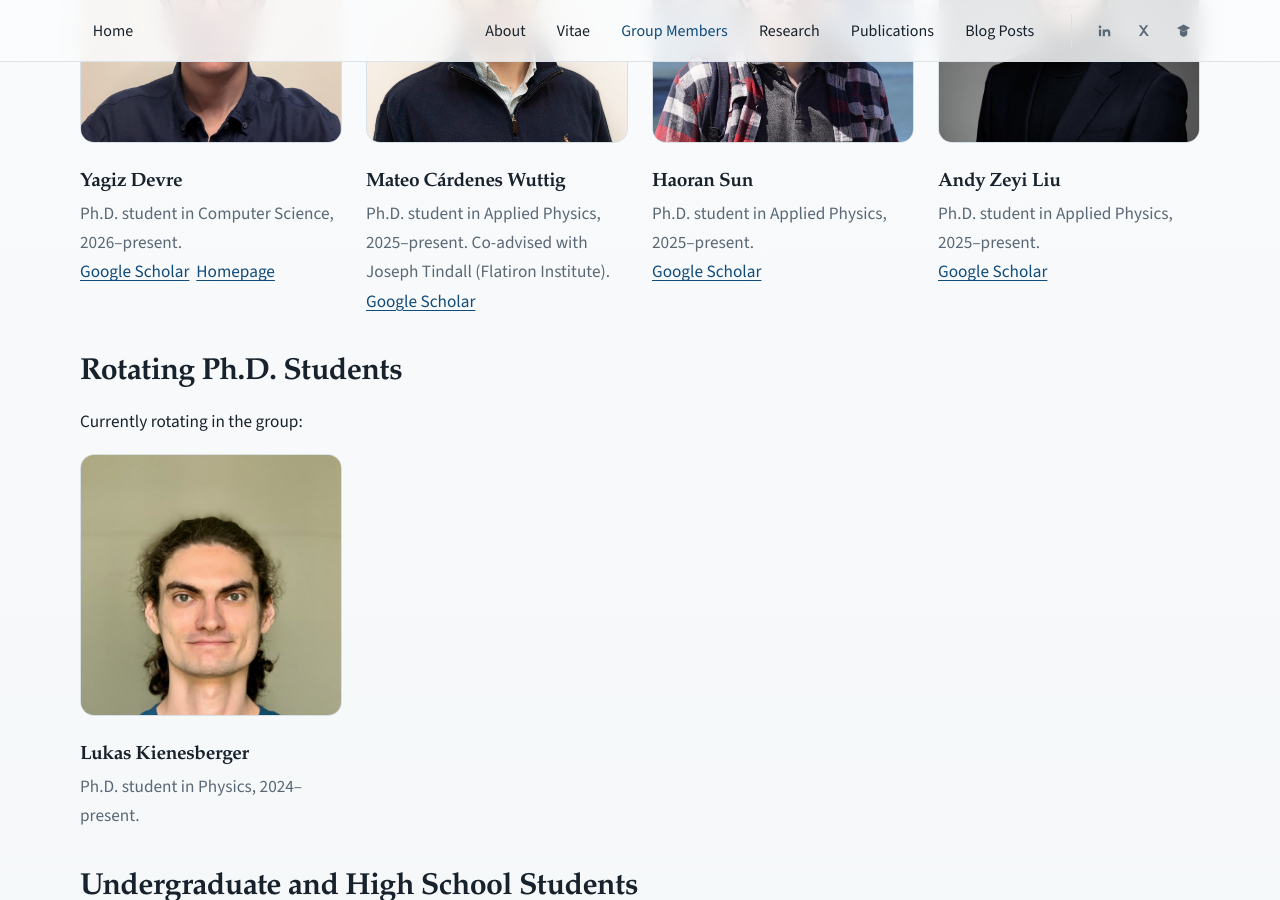
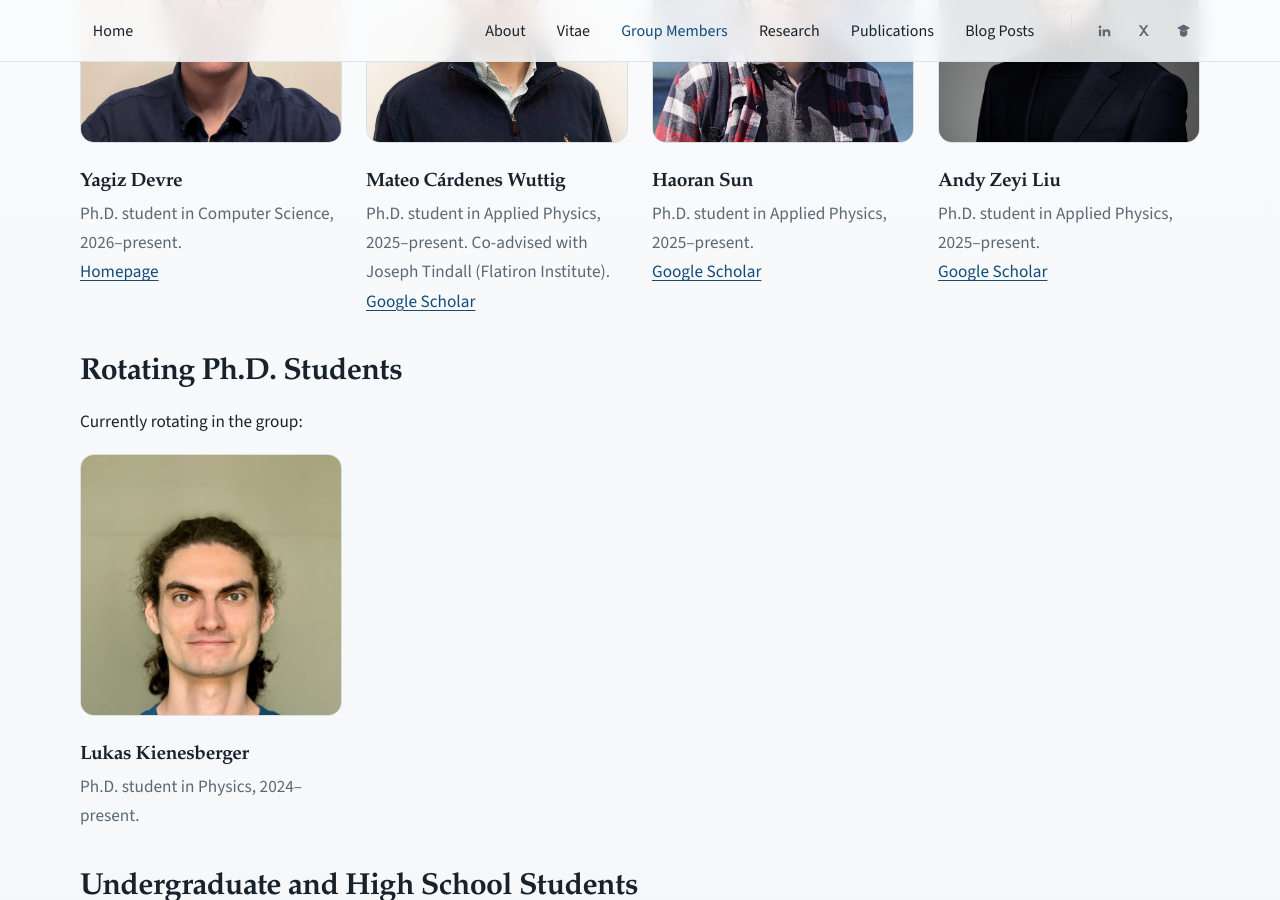
Before and after one commit to jsous/jsous.github.io, a Jekyll site: the page built from pages/people.md, in a window 1280 px wide and 900 px high, scrolled down 1027 px. Built offline with Jekyll 4.4.1, drawn with Linux system fonts in a browser that asks for light colours.

Commit message:
Remove Google Scholar link from Yagiz's profile

```diff
--- a/pages/people.md
+++ b/pages/people.md
@@ -28,7 +28,7 @@ permalink: /group-members/
     <article class="person-card">
       <img src="{{ '/assets/images/members/ydevre.png' | relative_url }}" alt="Portrait of Yagiz Devre." width="800" height="800">
       <h3>Yagiz Devre</h3>
-      <p>Ph.D. student in Computer Science, 2026–present.<br><a href="https://scholar.google.com/citations?user=_uIW9QMAAAAJ&amp;hl=en" rel="noreferrer">Google Scholar</a>&nbsp;&nbsp;<a href="https://ygzdvr.github.io/" rel="noreferrer">Homepage</a></p>
+      <p>Ph.D. student in Computer Science, 2026–present.<br><a href="https://ygzdvr.github.io/" rel="noreferrer">Homepage</a></p>
     </article>
     <article class="person-card">
       <img src="{{ '/assets/images/members/mateo-cardenes-wuttig.jpg' | relative_url }}" alt="Portrait of Mateo Cárdenes Wuttig." width="5600" height="4000">
```
